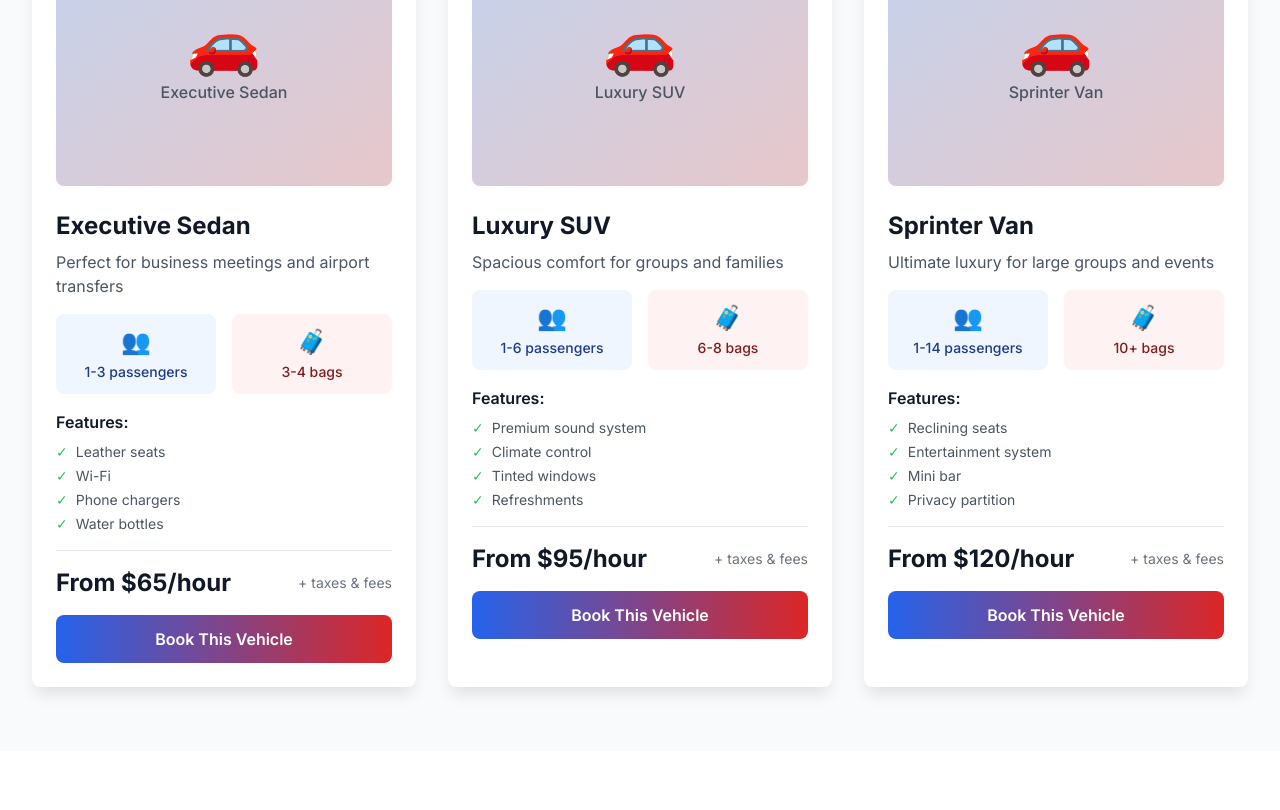
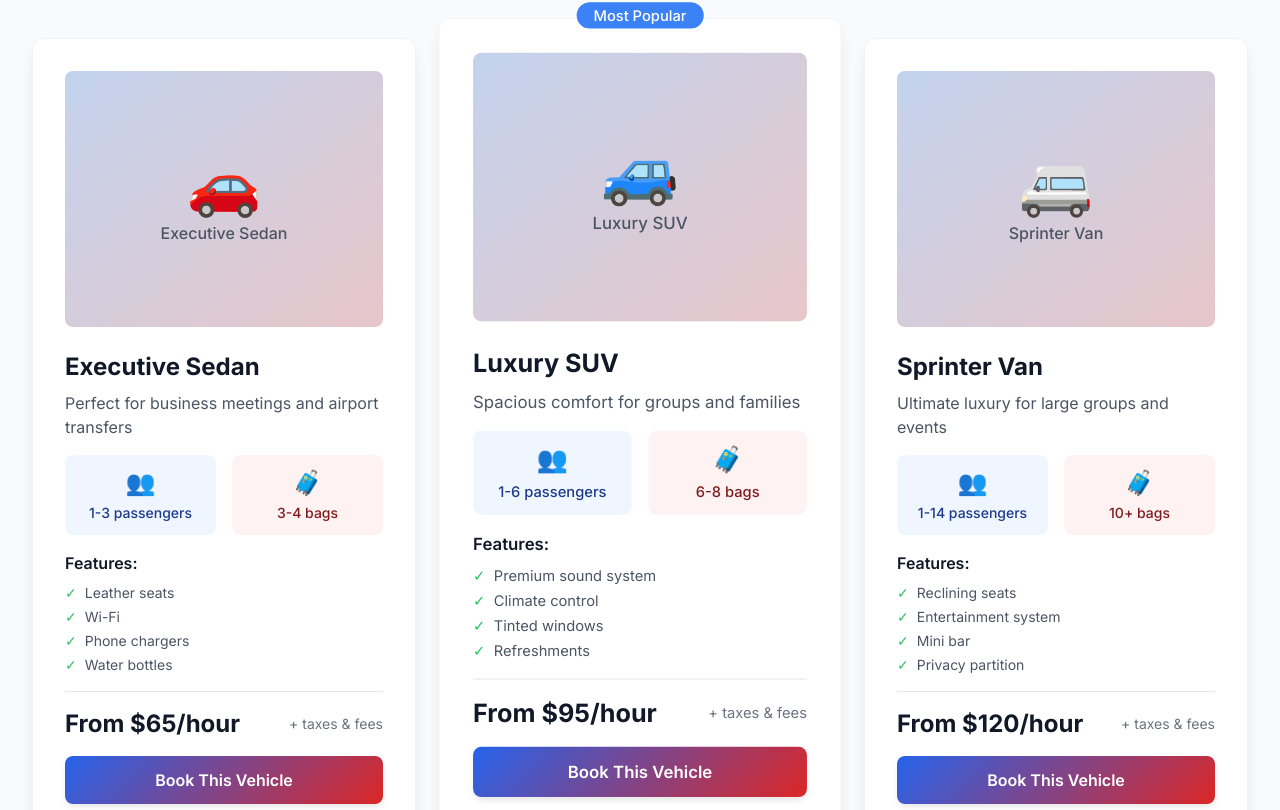
Before and after one commit to jbello3761-sys/-bluxa-corp-nextjs, a Next.js app: page /fleet in a window 1280 px wide. Shown: the part 550-1360 px from the top of the page. Built offline with nearby package versions, Linux system fonts and the light colour scheme; no server answers.

Commit message:
Convert fleet page to match original HTML design exactly

```diff
--- a/src/app/fleet/page.tsx
+++ b/src/app/fleet/page.tsx
@@ -1,51 +1,64 @@
-// src/app/fleet/page.tsx
 'use client'
 
 import React from 'react'
 
 export default function FleetPage() {
-  const vehicles = [
-    {
-      id: 1,
-      name: 'Executive Sedan',
-      type: 'executive_sedan',
-      description: 'Perfect for business meetings and airport transfers',
-      features: ['Leather seats', 'Wi-Fi', 'Phone chargers', 'Water bottles'],
-      capacity: '1-3 passengers',
-      luggage: '3-4 bags',
-      price: 'From $65/hour',
-      image: '/api/placeholder/400/300'
-    },
-    {
-      id: 2,
-      name: 'Luxury SUV',
-      type: 'luxury_suv',
-      description: 'Spacious comfort for groups and families',
-      features: ['Premium sound system', 'Climate control', 'Tinted windows', 'Refreshments'],
-      capacity: '1-6 passengers',
-      luggage: '6-8 bags',
-      price: 'From $95/hour',
-      image: '/api/placeholder/400/300'
-    },
-    {
-      id: 3,
-      name: 'Sprinter Van',
-      type: 'sprinter_van',
-      description: 'Ultimate luxury for large groups and events',
-      features: ['Reclining seats', 'Entertainment system', 'Mini bar', 'Privacy partition'],
-      capacity: '1-14 passengers',
-      luggage: '10+ bags',
-      price: 'From $120/hour',
-      image: '/api/placeholder/400/300'
+  const bookVehicle = (vehicleType: string) => {
+    window.location.href = `/book?vehicle=${vehicleType}`
   }
-  ]
 
   return (
-    <div className="min-h-screen bg-gray-50">
+    <div className="bg-gray-50">
+      <style jsx>{`
+        .btn-primary {
+          background: linear-gradient(135deg, #2563eb 0%, #dc2626 100%);
+          color: white;
+          font-weight: 600;
+          padding: 12px 24px;
+          border-radius: 8px;
+          box-shadow: 0 4px 6px -1px rgba(0, 0, 0, 0.1);
+          transition: all 0.3s ease;
+          border: none;
+          cursor: pointer;
+        }
+
+        .btn-primary:hover {
+          background: linear-gradient(135deg, #1d4ed8 0%, #b91c1c 100%);
+          box-shadow: 0 10px 15px -3px rgba(0, 0, 0, 0.1);
+          transform: translateY(-1px);
+        }
+
+        .card {
+          background: white;
+          border-radius: 12px;
+          box-shadow: 0 10px 15px -3px rgba(0, 0, 0, 0.1);
+          padding: 32px;
+          border: 1px solid #f3f4f6;
+          transition: all 0.3s ease;
+        }
+
+        .card:hover {
+          box-shadow: 0 20px 25px -5px rgba(0, 0, 0, 0.1);
+        }
+
+        .hero-gradient {
+          background: linear-gradient(135deg, #1e3a8a 0%, #1e40af 25%, #dc2626 100%);
+        }
+
+        .fade-in {
+          animation: fadeIn 1s ease-in-out;
+        }
+
+        @keyframes fadeIn {
+          from { opacity: 0; transform: translateY(20px); }
+          to { opacity: 1; transform: translateY(0); }
+        }
+      `}</style>
+
       {/* Hero Section */}
-      <div className="bg-gradient-to-br from-blue-900 via-blue-700 to-red-600 text-white py-20">
+      <div className="hero-gradient text-white py-20">
         <div className="max-w-7xl mx-auto px-4 sm:px-6 lg:px-8">
-          <div className="text-center">
+          <div className="text-center fade-in">
             <h1 className="text-5xl md:text-6xl font-bold mb-6">
               Our Premium Fleet
             </h1>
@@ -59,67 +72,203 @@ export default function FleetPage() {
 
       {/* Fleet Grid */}
       <div className="max-w-7xl mx-auto px-4 sm:px-6 lg:px-8 py-16">
+        <div className="text-center mb-12">
+          <h2 className="text-4xl font-bold text-gray-900 mb-4">Our Vehicles</h2>
+          <p className="text-xl text-gray-600">Choose the perfect vehicle for your needs</p>
+        </div>
+
         <div className="grid grid-cols-1 lg:grid-cols-3 gap-8">
-          {vehicles.map((vehicle) => (
-            <div key={vehicle.id} className="card hover:shadow-2xl transition-all duration-300">
-              {/* Vehicle Image */}
+          {/* Executive Sedan */}
+          <div className="card">
             <div className="relative h-64 bg-gray-200 rounded-lg mb-6 overflow-hidden">
               <div className="absolute inset-0 bg-gradient-to-br from-blue-500/20 to-red-500/20 flex items-center justify-center">
                 <div className="text-center">
                   <div className="text-6xl mb-2">🚗</div>
-                    <p className="text-gray-600 font-medium">{vehicle.name}</p>
+                  <p className="text-gray-600 font-medium">Executive Sedan</p>
                 </div>
               </div>
             </div>
 
-              {/* Vehicle Info */}
             <div className="space-y-4">
               <div>
-                  <h3 className="text-2xl font-bold text-gray-900 mb-2">{vehicle.name}</h3>
-                  <p className="text-gray-600">{vehicle.description}</p>
+                <h3 className="text-2xl font-bold text-gray-900 mb-2">Executive Sedan</h3>
+                <p className="text-gray-600">Perfect for business meetings and airport transfers</p>
               </div>
 
-                {/* Capacity & Luggage */}
               <div className="grid grid-cols-2 gap-4">
                 <div className="text-center p-3 bg-blue-50 rounded-lg">
                   <div className="text-2xl mb-1">👥</div>
-                    <p className="text-sm font-medium text-blue-900">{vehicle.capacity}</p>
+                  <p className="text-sm font-medium text-blue-900">1-3 passengers</p>
                 </div>
                 <div className="text-center p-3 bg-red-50 rounded-lg">
                   <div className="text-2xl mb-1">🧳</div>
-                    <p className="text-sm font-medium text-red-900">{vehicle.luggage}</p>
+                  <p className="text-sm font-medium text-red-900">3-4 bags</p>
                 </div>
               </div>
 
-                {/* Features */}
               <div>
                 <h4 className="font-semibold text-gray-900 mb-2">Features:</h4>
                 <ul className="space-y-1">
-                    {vehicle.features.map((feature, index) => (
-                      <li key={index} className="flex items-center text-sm text-gray-600">
+                  <li className="flex items-center text-sm text-gray-600">
                     <span className="text-green-500 mr-2">✓</span>
-                        {feature}
+                    Leather seats
                   </li>
-                    ))}
+                  <li className="flex items-center text-sm text-gray-600">
+                    <span className="text-green-500 mr-2">✓</span>
+                    Wi-Fi
+                  </li>
+                  <li className="flex items-center text-sm text-gray-600">
+                    <span className="text-green-500 mr-2">✓</span>
+                    Phone chargers
+                  </li>
+                  <li className="flex items-center text-sm text-gray-600">
+                    <span className="text-green-500 mr-2">✓</span>
+                    Water bottles
+                  </li>
                 </ul>
               </div>
 
-                {/* Price & Book Button */}
               <div className="border-t pt-4">
                 <div className="flex items-center justify-between mb-4">
-                    <span className="text-2xl font-bold text-gray-900">{vehicle.price}</span>
+                  <span className="text-2xl font-bold text-gray-900">From $65/hour</span>
                   <span className="text-sm text-gray-500">+ taxes & fees</span>
                 </div>
-                  <button
-                    onClick={() => window.location.href = `/book?vehicle=${vehicle.type}`}
-                    className="btn-primary w-full"
-                  >
+                <button className="btn-primary w-full" onClick={() => bookVehicle('executive_sedan')}>
                   Book This Vehicle
                 </button>
               </div>
             </div>
           </div>
-          ))}
+
+          {/* Luxury SUV */}
+          <div className="card ring-2 ring-blue-500 transform scale-105 relative">
+            <div className="absolute -top-4 left-1/2 transform -translate-x-1/2">
+              <span className="bg-blue-500 text-white px-4 py-1 rounded-full text-sm font-medium">
+                Most Popular
+              </span>
+            </div>
+
+            <div className="relative h-64 bg-gray-200 rounded-lg mb-6 overflow-hidden">
+              <div className="absolute inset-0 bg-gradient-to-br from-blue-500/20 to-red-500/20 flex items-center justify-center">
+                <div className="text-center">
+                  <div className="text-6xl mb-2">🚙</div>
+                  <p className="text-gray-600 font-medium">Luxury SUV</p>
+                </div>
+              </div>
+            </div>
+
+            <div className="space-y-4">
+              <div>
+                <h3 className="text-2xl font-bold text-gray-900 mb-2">Luxury SUV</h3>
+                <p className="text-gray-600">Spacious comfort for groups and families</p>
+              </div>
+
+              <div className="grid grid-cols-2 gap-4">
+                <div className="text-center p-3 bg-blue-50 rounded-lg">
+                  <div className="text-2xl mb-1">👥</div>
+                  <p className="text-sm font-medium text-blue-900">1-6 passengers</p>
+                </div>
+                <div className="text-center p-3 bg-red-50 rounded-lg">
+                  <div className="text-2xl mb-1">🧳</div>
+                  <p className="text-sm font-medium text-red-900">6-8 bags</p>
+                </div>
+              </div>
+
+              <div>
+                <h4 className="font-semibold text-gray-900 mb-2">Features:</h4>
+                <ul className="space-y-1">
+                  <li className="flex items-center text-sm text-gray-600">
+                    <span className="text-green-500 mr-2">✓</span>
+                    Premium sound system
+                  </li>
+                  <li className="flex items-center text-sm text-gray-600">
+                    <span className="text-green-500 mr-2">✓</span>
+                    Climate control
+                  </li>
+                  <li className="flex items-center text-sm text-gray-600">
+                    <span className="text-green-500 mr-2">✓</span>
+                    Tinted windows
+                  </li>
+                  <li className="flex items-center text-sm text-gray-600">
+                    <span className="text-green-500 mr-2">✓</span>
+                    Refreshments
+                  </li>
+                </ul>
+              </div>
+
+              <div className="border-t pt-4">
+                <div className="flex items-center justify-between mb-4">
+                  <span className="text-2xl font-bold text-gray-900">From $95/hour</span>
+                  <span className="text-sm text-gray-500">+ taxes & fees</span>
+                </div>
+                <button className="btn-primary w-full" onClick={() => bookVehicle('luxury_suv')}>
+                  Book This Vehicle
+                </button>
+              </div>
+            </div>
+          </div>
+
+          {/* Sprinter Van */}
+          <div className="card">
+            <div className="relative h-64 bg-gray-200 rounded-lg mb-6 overflow-hidden">
+              <div className="absolute inset-0 bg-gradient-to-br from-blue-500/20 to-red-500/20 flex items-center justify-center">
+                <div className="text-center">
+                  <div className="text-6xl mb-2">🚐</div>
+                  <p className="text-gray-600 font-medium">Sprinter Van</p>
+                </div>
+              </div>
+            </div>
+
+            <div className="space-y-4">
+              <div>
+                <h3 className="text-2xl font-bold text-gray-900 mb-2">Sprinter Van</h3>
+                <p className="text-gray-600">Ultimate luxury for large groups and events</p>
+              </div>
+
+              <div className="grid grid-cols-2 gap-4">
+                <div className="text-center p-3 bg-blue-50 rounded-lg">
+                  <div className="text-2xl mb-1">👥</div>
+                  <p className="text-sm font-medium text-blue-900">1-14 passengers</p>
+                </div>
+                <div className="text-center p-3 bg-red-50 rounded-lg">
+                  <div className="text-2xl mb-1">🧳</div>
+                  <p className="text-sm font-medium text-red-900">10+ bags</p>
+                </div>
+              </div>
+
+              <div>
+                <h4 className="font-semibold text-gray-900 mb-2">Features:</h4>
+                <ul className="space-y-1">
+                  <li className="flex items-center text-sm text-gray-600">
+                    <span className="text-green-500 mr-2">✓</span>
+                    Reclining seats
+                  </li>
+                  <li className="flex items-center text-sm text-gray-600">
+                    <span className="text-green-500 mr-2">✓</span>
+                    Entertainment system
+                  </li>
+                  <li className="flex items-center text-sm text-gray-600">
+                    <span className="text-green-500 mr-2">✓</span>
+                    Mini bar
+                  </li>
+                  <li className="flex items-center text-sm text-gray-600">
+                    <span className="text-green-500 mr-2">✓</span>
+                    Privacy partition
+                  </li>
+                </ul>
+              </div>
+
+              <div className="border-t pt-4">
+                <div className="flex items-center justify-between mb-4">
+                  <span className="text-2xl font-bold text-gray-900">From $120/hour</span>
+                  <span className="text-sm text-gray-500">+ taxes & fees</span>
+                </div>
+                <button className="btn-primary w-full" onClick={() => bookVehicle('sprinter_van')}>
+                  Book This Vehicle
+                </button>
+              </div>
+            </div>
+          </div>
         </div>
       </div>
 
```
Lines whose indentation alone changed are shown as unchanged.
